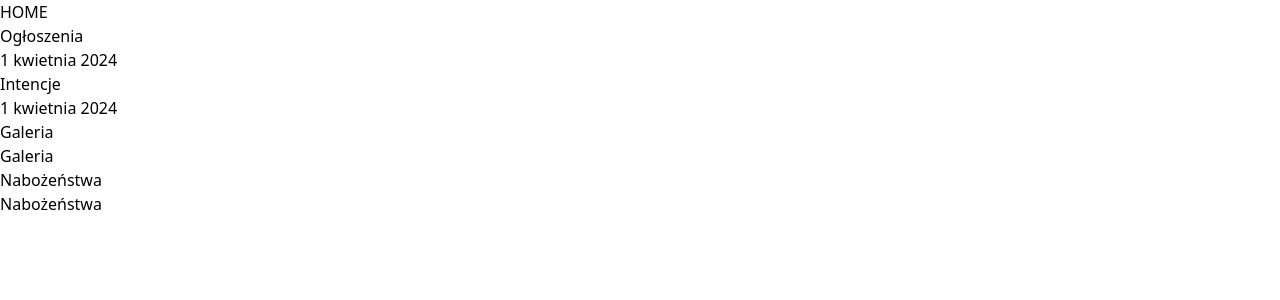
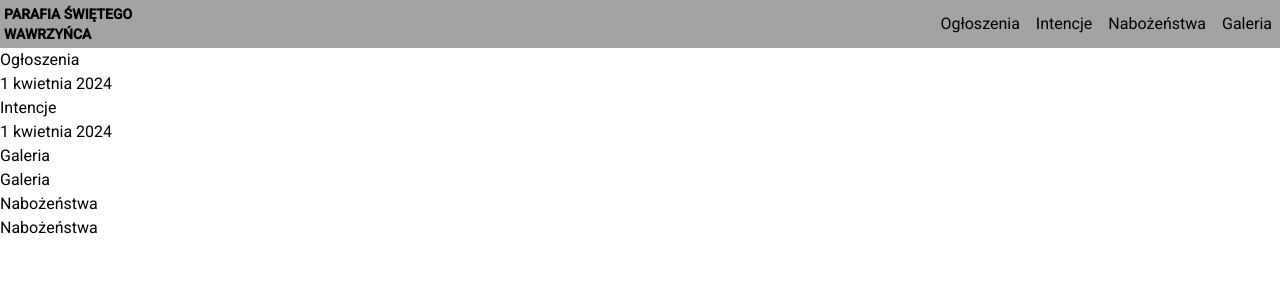
Before and after one commit to parafia-zolkiewka/strona-test, an Angular app: page / in a window 1280 px wide. Shown: the top 300 px of the page. Built offline with nearby package versions, Linux system fonts and the light colour scheme.

Commit message:
basic header

```diff
--- a/angular.json
+++ b/angular.json
@@ -25,6 +25,7 @@
               "src/assets"
             ],
             "styles": [
+              "@angular/material/prebuilt-themes/indigo-pink.css",
               "src/styles.css"
             ],
             "scripts": []
@@ -84,6 +85,7 @@
               "src/assets"
             ],
             "styles": [
+              "@angular/material/prebuilt-themes/indigo-pink.css",
               "src/styles.css"
             ],
             "scripts": []
--- a/package.json
+++ b/package.json
@@ -12,10 +12,12 @@
   "private": true,
   "dependencies": {
     "@angular/animations": "^17.3.0",
+    "@angular/cdk": "^17.3.3",
     "@angular/common": "^17.3.0",
     "@angular/compiler": "^17.3.0",
     "@angular/core": "^17.3.0",
     "@angular/forms": "^17.3.0",
+    "@angular/material": "^17.3.3",
     "@angular/platform-browser": "^17.3.0",
     "@angular/platform-browser-dynamic": "^17.3.0",
     "@angular/router": "^17.3.0",
--- a/src/app/app.component.html
+++ b/src/app/app.component.html
@@ -1,3 +1,41 @@
-<a routerLink="/">HOME</a>
+<header class="bg-neutral-400">
+  <div class="flex justify-between items-center">
+    <a class="p-1" routerLink="/"
+      ><div class="flex flex-col uppercase font-bold text-sm">
+        <div>Parafia świętego</div>
+        <div>wawrzyńca</div>
+      </div></a
+    >
+    <button class="flex md:hidden p-2 bg-green-400" (click)="toggle()">
+      @if (menuOpen) {
+      <mat-icon fontIcon="close" />
+      }@else{
+      <mat-icon fontIcon="menu" />
+      }
+    </button>
+    <nav class="hidden md:flex">
+      @for (option of menuOptions;track option.path) {
+      <a
+        routerLink="{{ option.path }}"
+        class="hover:underline text-center"
+        (click)="closeMenu()"
+        ><div class="p-2">{{ option.name }}</div></a
+      >
+      }
+    </nav>
+  </div>
+  @if (menuOpen) {
+  <nav class="flex flex-col">
+    @for (option of menuOptions;track option.path) {
+    <a
+      routerLink="{{ option.path }}"
+      class="hover:underline text-center"
+      (click)="closeMenu()"
+      ><div class="p-2">{{ option.name }}</div></a
+    >
+    }
+  </nav>
+  }
+</header>
 
 <router-outlet />
--- a/src/app/app.component.ts
+++ b/src/app/app.component.ts
@@ -1,13 +1,30 @@
+import { CommonModule } from '@angular/common';
 import { Component } from '@angular/core';
+import { MatIconModule } from '@angular/material/icon';
 import { RouterModule, RouterOutlet } from '@angular/router';
 
 @Component({
   selector: 'app-root',
   standalone: true,
-  imports: [RouterOutlet, RouterModule],
+  imports: [RouterOutlet, RouterModule, MatIconModule, CommonModule],
   templateUrl: './app.component.html',
   styleUrl: './app.component.css',
 })
 export class AppComponent {
   title = 'strona';
+  menuOpen = false;
+
+  menuOptions = [
+    { name: 'Ogłoszenia', path: '/ogloszenia' },
+    { name: 'Intencje', path: '/intencje' },
+    { name: 'Nabożeństwa', path: '/nabozenstwa' },
+    { name: 'Galeria', path: '/galeria' },
+  ];
+
+  toggle() {
+    this.menuOpen = !this.menuOpen;
+  }
+  closeMenu() {
+    this.menuOpen = false;
+  }
 }
--- a/src/index.html
+++ b/src/index.html
@@ -7,6 +7,14 @@
     <meta name="viewport" content="width=device-width, initial-scale=1" />
     <link rel="icon" type="image/x-icon" href="favicon.ico" />
     <style type="text/css" id="dynamic-styles"></style>
+    <link
+      href="https://fonts.googleapis.com/css2?family=Roboto:wght@300;400;500&display=swap"
+      rel="stylesheet"
+    />
+    <link
+      href="https://fonts.googleapis.com/icon?family=Material+Icons"
+      rel="stylesheet"
+    />
   </head>
   <body>
     <app-root></app-root>
--- a/src/styles.css
+++ b/src/styles.css
@@ -3,3 +3,7 @@
 @tailwind base;
 @tailwind components;
 @tailwind utilities;
+
+body {
+  font-family: Roboto, "Helvetica Neue", sans-serif;
+}
```
Also changed, not shown: 1 other file (tests, documents, lock files or other folders).
